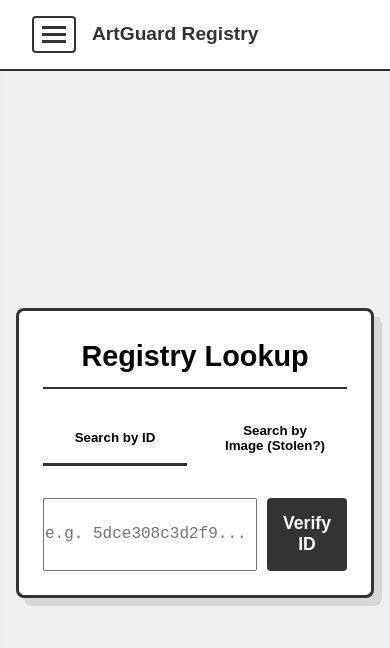
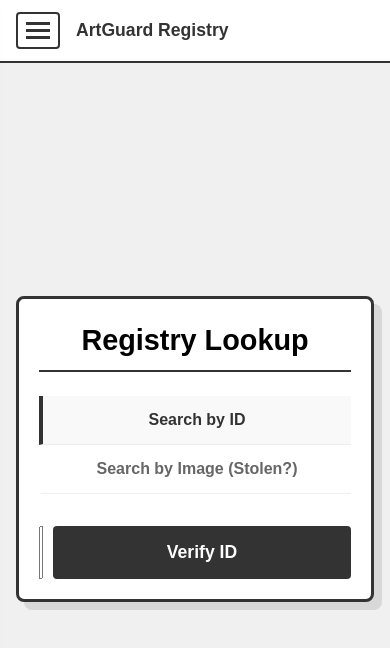
Before and after one commit to FernandoLpz0911/CS351-T18-Group-Project, a React app in the folder frontend/: page /search in a window 390 px wide. Shown: the top 648 px of the page. Built offline with nearby package versions, Linux system fonts and the light colour scheme; no server answers; the HTML template or start-up script is replaced by a standard one.

Commit message:
More adjustments for mobile

```diff
--- a/frontend/src/App.css
+++ b/frontend/src/App.css
@@ -1,18 +1,15 @@
-/* Global Resets */
 * {
   margin: 0;
   padding: 0;
   box-sizing: border-box;
 }
 
-/* Body Styles */
 body {
   font-family: Arial, sans-serif;
   background: #f0f0f0;
   width: 100%;
 }
 
-/* Main App Container */
 .App {
   min-height: 100vh;
   width: 100%;
@@ -20,7 +17,7 @@ body {
   flex-direction: column;
 }
 
-/* Navbar Styles */
+/* Navbar */
 .navbar {
   background: white;
   padding: 1rem 2rem;
@@ -44,7 +41,7 @@ body {
   color: #333;
 }
 
-/* Hamburger Menu Button */
+/* Sidebar & Menu */
 .menu-button {
   background: none;
   border: 2px solid #333;
@@ -72,7 +69,6 @@ body {
   background: white;
 }
 
-/* Sidebar Menu */
 .sidebar {
   position: fixed;
   top: 0;
@@ -92,7 +88,6 @@ body {
   left: 0;
 }
 
-/* Sidebar Header */
 .sidebar-header {
   display: flex;
   justify-content: space-between;
@@ -127,7 +122,6 @@ body {
   color: white;
 }
 
-/* Sidebar Navigation */
 .sidebar-nav {
   flex: 1;
   display: flex;
@@ -157,7 +151,6 @@ body {
   font-size: 1.5rem;
 }
 
-/* Sidebar Footer */
 .sidebar-footer {
   padding: 1.5rem;
   border-top: 2px solid #333;
@@ -177,7 +170,6 @@ body {
   font-style: italic;
 }
 
-/* Overlay */
 .overlay {
   position: fixed;
   top: 0;
@@ -194,7 +186,7 @@ body {
   to { opacity: 1; }
 }
 
-/* Page Layout */
+/* Layout Containers */
 .page-container {
   padding: 3rem 2rem;
   display: flex;
@@ -228,7 +220,7 @@ body {
   gap: 1.5rem;
 }
 
-/* Text Styles */
+/* UI Elements */
 .field-label {
   font-weight: bold;
   font-size: 1.1rem;
@@ -241,7 +233,6 @@ body {
   color: #666;
 }
 
-/* Image Display */
 .image-box {
   border: 2px solid #333;
   min-height: 200px;
@@ -267,7 +258,6 @@ body {
   object-fit: contain;
 }
 
-/* Buttons */
 .file-button {
   padding: 0.75rem 1.5rem;
   background: white;
@@ -307,7 +297,6 @@ body {
   transform: none;
 }
 
-/* Links */
 .back-link,
 .nav-link {
   color: #333;
@@ -323,18 +312,21 @@ body {
   color: #666;
 }
 
-/* Responsive Design */
 @media (max-width: 768px) {
+  .navbar {
+    padding: 0.75rem 1rem;
+  }
+
   .navbar h1 {
-    font-size: 1.2rem;
+    font-size: 1.1rem;
   }
 
   .page-container {
-    padding: 2rem 1rem;
+    padding: 1.5rem 1rem;
   }
 
   .screen-box {
-    padding: 1.5rem;
+    padding: 1.25rem;
   }
 }
 
--- a/frontend/src/pages/SearchPage.css
+++ b/frontend/src/pages/SearchPage.css
@@ -26,7 +26,7 @@
 }
 
 .certificate-box {
-  max-width: 1000px;
+  max-width: 900px;
   width: 100%;
   border-top: 5px solid #2e7d32;
   animation: slideDown 0.5s ease-out;
@@ -68,7 +68,7 @@
 
 .evidence-image-container {
   flex: 1;
-  min-width: 250px;
+  min-width: 300px;
   background-color: #f9f9f9;
   padding: 15px;
   border-radius: 8px;
@@ -82,11 +82,10 @@
 
 .evidence-image {
   max-width: 100%;
-  max-height: 300px;
+  max-height: 400px;
   width: auto;
-  height: auto;
   border-radius: 4px;
-  box-shadow: 0 4px 6px rgba(0,0,0,0.1);
+  box-shadow: 0 4px 6px rgba(0, 0, 0, 0.1);
   object-fit: contain;
 }
 
@@ -236,7 +235,7 @@
 .legend-item.active {
   opacity: 1;
   border: 2px solid #333;
-  box-shadow: 0 2px 4px rgba(0,0,0,0.1);
+  box-shadow: 0 2px 4px rgba(0, 0, 0, 0.1);
   transform: translateY(-2px);
 }
 
@@ -251,81 +250,71 @@
   color: #666;
 }
 
-.comparison-container {
+.search-tabs {
   display: flex;
-  align-items: center;
-  justify-content: space-between;
-  width: 100%;
-  gap: 20px;
+  justify-content: center;
+  gap: 1rem;
+  margin-bottom: 2rem;
+  border-bottom: 1px solid #eee;
 }
 
-.comparison-container .evidence-image-container {
-  flex: 1;
-  width: 45%;
+.tab-button {
+  padding: 10px 20px;
+  border: none;
+  background: transparent;
+  font-weight: bold;
+  cursor: pointer;
+  color: #666;
+  border-bottom: 3px solid transparent;
+  transition: all 0.3s;
+  font-size: 1rem;
 }
 
-.match-indicator {
-  display: flex;
-  flex-direction: column;
-  align-items: center;
-  color: #d32f2f;
-  font-weight: bold;
-  animation: pulse 1.5s infinite;
-  min-width: 80px;
+.tab-button:hover {
+  color: #333;
 }
 
-.match-indicator .arrow {
-  font-size: 2.5rem;
-  line-height: 1;
-}
-
-.image-label {
-  background: #333;
-  color: white;
-  padding: 5px 10px;
-  border-radius: 4px;
-  font-size: 0.8rem;
-  margin-bottom: 10px;
-  text-transform: uppercase;
-  font-weight: bold;
-  width: 100%;
-  text-align: center;
-}
-
-@keyframes pulse {
-  0% { transform: scale(1); opacity: 1; }
-  50% { transform: scale(1.1); opacity: 0.8; }
-  100% { transform: scale(1); opacity: 1; }
+.tab-button.active {
+  color: #333;
+  border-bottom: 3px solid #333;
 }
 
 @media (max-width: 768px) {
-  .certificate-content,
-  .comparison-container {
+  .certificate-content {
     flex-direction: column;
   }
 
-  .evidence-image-container, .evidence-details {
+  .evidence-image-container,
+  .evidence-details {
     width: 100%;
   }
 
-  .match-indicator .arrow {
-    transform: rotate(90deg);
-    margin: 15px 0;
+  .search-tabs {
+    flex-direction: column;
+    gap: 0;
+    border-bottom: none;
   }
 
-  .comparison-container .evidence-image-container {
+  .tab-button {
+    width: 100%;
+    padding: 15px;
+    border-bottom: 1px solid #eee;
+    border-left: 4px solid transparent;
+  }
+
+  .tab-button.active {
+    background-color: #f9f9f9;
+    border-bottom: 1px solid #eee;
+    border-left: 4px solid #333;
+  }
+
+  .search-bar {
+    flex-direction: column;
     width: 100%;
   }
 
-  .search-box > div:first-child {
-    flex-direction: column;
-    gap: 0;
-    border-bottom: 1px solid #eee;
-  }
-
-  .search-box button {
+  .search-input,
+  .action-button {
     width: 100%;
-    padding: 15px;
-    border-bottom: 1px solid transparent;
   }
 }
--- a/frontend/src/pages/SearchPage.jsx
+++ b/frontend/src/pages/SearchPage.jsx
@@ -8,6 +8,7 @@ const FILE_SEARCH_URL = `${BASE_URL}/api/search/file-compare/`;
 
 const DistanceLegend = ({ matchType }) => {
   if (!matchType || !matchType.includes("Distance")) return null;
+
   const distanceMatch = matchType.match(/Distance: (\d+)/);
   const score = distanceMatch ? parseInt(distanceMatch[1]) : 0;
 
@@ -16,16 +17,20 @@ const DistanceLegend = ({ matchType }) => {
       <h4>Understanding the Match Score: <span className="score-highlight">{score}</span></h4>
       <div className="legend-grid">
         <div className={`legend-item ${score === 0 ? 'active' : ''}`}>
-          <span className="range">0</span><span className="desc">Exact Match</span>
+          <span className="range">0</span>
+          <span className="desc">Exact Match</span>
         </div>
         <div className={`legend-item ${score > 0 && score <= 10 ? 'active' : ''}`}>
-          <span className="range">1 - 10</span><span className="desc">Tiny Changes</span>
+          <span className="range">1 - 10</span>
+          <span className="desc">Tiny Changes (Compression, Format)</span>
         </div>
         <div className={`legend-item ${score > 10 && score <= 20 ? 'active' : ''}`}>
-          <span className="range">11 - 20</span><span className="desc">Visible Edits</span>
+          <span className="range">11 - 20</span>
+          <span className="desc">Visible Edits (Dots, Lines, Cropping)</span>
         </div>
         <div className={`legend-item ${score > 20 ? 'active' : ''}`}>
-          <span className="range">20+</span><span className="desc">Significant</span>
+          <span className="range">20+</span>
+          <span className="desc">Significant Modification</span>
         </div>
       </div>
     </div>
@@ -35,21 +40,15 @@ const DistanceLegend = ({ matchType }) => {
 function SearchPage() {
   const [searchHash, setSearchHash] = useState('');
   const [selectedFile, setSelectedFile] = useState(null);
-  const [previewUrl, setPreviewUrl] = useState(null);
   const [activeTab, setActiveTab] = useState('hash');
-
   const [result, setResult] = useState(null);
   const [error, setError] = useState(null);
   const [loading, setLoading] = useState(false);
 
-  const handleFileSelect = (e) => {
-    const file = e.target.files[0];
-    if (file) {
-        setSelectedFile(file);
-        setPreviewUrl(URL.createObjectURL(file));
+  const resetState = (tab) => {
+    setActiveTab(tab);
     setError(null);
     setResult(null);
-    }
   };
 
   const handleHashSearch = async () => {
@@ -63,11 +62,7 @@ function SearchPage() {
       setResult(response.data);
     } catch (err) {
       console.error(err);
-      if (err.response?.status === 404) {
-        setError("No record found for this ID.");
-      } else {
-        setError("Search failed. Please check the key.");
-      }
+      setError(err.response?.status === 404 ? "No record found for this ID." : "Search failed. Please check the key.");
     } finally {
       setLoading(false);
     }
@@ -89,11 +84,7 @@ function SearchPage() {
       setResult(response.data);
     } catch (err) {
       console.error(err);
-      if (err.response?.status === 404) {
-        setError("No visual match found in registry.");
-      } else {
-        setError("Search failed. Please try again.");
-      }
+      setError(err.response?.status === 404 ? "No visual match found in registry." : "Search failed. Please try again.");
     } finally {
       setLoading(false);
     }
@@ -101,42 +92,20 @@ function SearchPage() {
 
   const getFullImageUrl = (imagePath) => {
     if (!imagePath) return null;
-    if (imagePath.startsWith('http')) return imagePath;
-    return `${BASE_URL}${imagePath}`;
+    return imagePath.startsWith('http') ? imagePath : `${BASE_URL}${imagePath}`;
   };
 
   return (
     <div className="page-container search-layout">
-
       {result && (
         <div className="screen-box certificate-box">
           <div className="certificate-header">
-            <h3>
-              {result.match_type ? `⚠️ ${result.match_type}` : "✅ Official Record Found"}
-            </h3>
+            <h3>{result.match_type ? `⚠️ ${result.match_type}` : "✅ Official Record Found"}</h3>
             <span className="timestamp">Registered: {new Date(result.timestamp || result.date_uploaded).toLocaleString()}</span>
           </div>
 
-          <DistanceLegend matchType={result.match_type} />
-
           <div className="certificate-content">
-
-            {activeTab === 'file' && previewUrl ? (
-                <div className="comparison-container">
             <div className="evidence-image-container">
-                        <div className="image-label">Your Upload (Suspicious)</div>
-                        <img
-                            src={previewUrl}
-                            alt="Scanned Work"
-                            className="evidence-image"
-                        />
-                    </div>
-                    <div className="match-indicator">
-                        <span>⚡ MATCHED ⚡</span>
-                        <div className="arrow">➜</div>
-                    </div>
-                    <div className="evidence-image-container">
-                        <div className="image-label">Registered Original</div>
               {result.image_url || result.registered_image ? (
                 <img
                   src={getFullImageUrl(result.image_url || result.registered_image)}
@@ -147,26 +116,13 @@ function SearchPage() {
               ) : (
                 <div className="no-image-placeholder">No Image Available</div>
               )}
+              <p className="caption">Visual Evidence</p>
             </div>
-                </div>
-            ) : (
-                <div className="evidence-image-container" style={{maxWidth: '100%'}}>
-                    <div className="image-label">Registered Original</div>
-                    <img
-                        src={getFullImageUrl(result.image_url || result.registered_image)}
-                        alt="Registered Work"
-                        className="evidence-image"
-                    />
-                </div>
-            )}
 
-            <div className="evidence-details" style={{width: '100%', marginTop: '20px'}}>
-              <hr />
+            <div className="evidence-details">
               <div className="detail-row">
                 <label>Rights Holder:</label>
-                <div className="verified-name">
-                 {result.legal_name || result.author || "Unknown"}
-                </div>
+                <div className="verified-name">{result.legal_name || result.author || "Unknown"}</div>
               </div>
 
               <div className="detail-row">
@@ -176,51 +132,25 @@ function SearchPage() {
 
               <div className="detail-row">
                 <label>AI Training Consent:</label>
-                {result.ai_consent ? (
-                  <div className="consent-badge allowed">
-                    ✅ AUTHORIZED
-                    <small>The rights holder HAS granted permission.</small>
-                  </div>
-                ) : (
-                  <div className="consent-badge denied">
-                    ⛔ PROHIBITED
-                    <small>The rights holder has STRICTLY FORBIDDEN AI use.</small>
-                  </div>
-                )}
+                <div className={`consent-badge ${result.ai_consent ? 'allowed' : 'denied'}`}>
+                  {result.ai_consent ? '✅ AUTHORIZED' : '⛔ PROHIBITED'}
+                  <small>{result.ai_consent ? 'The rights holder HAS granted permission.' : 'The rights holder has STRICTLY FORBIDDEN AI use.'}</small>
                 </div>
               </div>
             </div>
+          </div>
+           <DistanceLegend matchType={result.match_type} />
         </div>
       )}
 
       <div className="screen-box search-box">
         <h2 className="screen-title">Registry Lookup</h2>
 
-        <div style={{display: 'flex', justifyContent: 'center', gap: '1rem', marginBottom: '2rem'}}>
-            <button
-                onClick={() => {setActiveTab('hash'); setError(null); setResult(null);}}
-                style={{
-                    padding: '10px 20px',
-                    border: 'none',
-                    borderBottom: activeTab === 'hash' ? '3px solid #333' : '3px solid transparent',
-                    background: 'transparent',
-                    fontWeight: 'bold',
-                    cursor: 'pointer'
-                }}
-            >
+        <div className="search-tabs">
+            <button className={`tab-button ${activeTab === 'hash' ? 'active' : ''}`} onClick={() => resetState('hash')}>
                 Search by ID
             </button>
-            <button
-                onClick={() => {setActiveTab('file'); setError(null); setResult(null);}}
-                style={{
-                    padding: '10px 20px',
-                    border: 'none',
-                    borderBottom: activeTab === 'file' ? '3px solid #333' : '3px solid transparent',
-                    background: 'transparent',
-                    fontWeight: 'bold',
-                    cursor: 'pointer'
-                }}
-            >
+            <button className={`tab-button ${activeTab === 'file' ? 'active' : ''}`} onClick={() => resetState('file')}>
                 Search by Image (Stolen?)
             </button>
         </div>
@@ -242,11 +172,7 @@ function SearchPage() {
           ) : (
             <div style={{display: 'flex', flexDirection: 'column', gap: '15px', alignItems: 'center'}}>
                 <p className="descriptive-text">Upload a suspicious image to check if it's a derivative of registered work.</p>
-                <input
-                    type="file"
-                    accept="image/*"
-                    onChange={handleFileSelect}
-                />
+                <input type="file" accept="image/*" onChange={(e) => setSelectedFile(e.target.files[0])} />
                 <button
                     className="action-button"
                     onClick={handleFileSearch}
@@ -261,7 +187,6 @@ function SearchPage() {
 
         {error && <div className="error-message">⚠️ {error}</div>}
       </div>
-
     </div>
   );
 }
```
Also changed, not shown: frontend/src/pages/UserDashboard.css (+17 -56 lines). Lines whose indentation alone changed are shown as unchanged.
